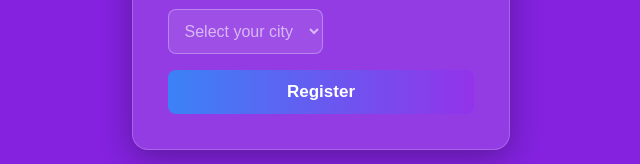
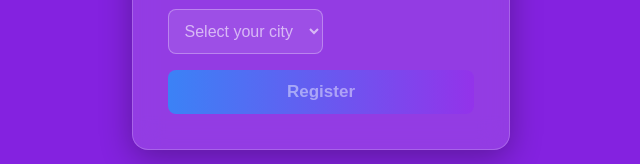
Before and after one commit to Pranali855/assignment-21, a React (Vite) app: page / in a window 1280 px wide. Shown: the part 465-629 px from the top of the page, without its empty margins (355-995 px from the left). Built offline with nearby package versions, Linux system fonts and the light colour scheme.

Commit message:
Update App.css
 changes added

```diff
--- a/src/App.css
+++ b/src/App.css
@@ -86,7 +86,7 @@ html, body {
 .registration-input:focus,
 .input:focus {
   border-color: #b8eaff;
-  box-shadow: 0 0 10px rgba(255, 255, 255, 0.712);
+  box-shadow: 0 0 10px rgba(255, 255, 255, 0.568);
   transform: scale(1.02);
 }
 
@@ -98,7 +98,7 @@ html, body {
   font-weight: bold;
   cursor: pointer;
   background: linear-gradient(90deg, #3b82f6, #9333ea);
-  color: white;
+  color: rgba(255, 255, 255, 0.452);
   transition: 0.3s;
 }
 
```
